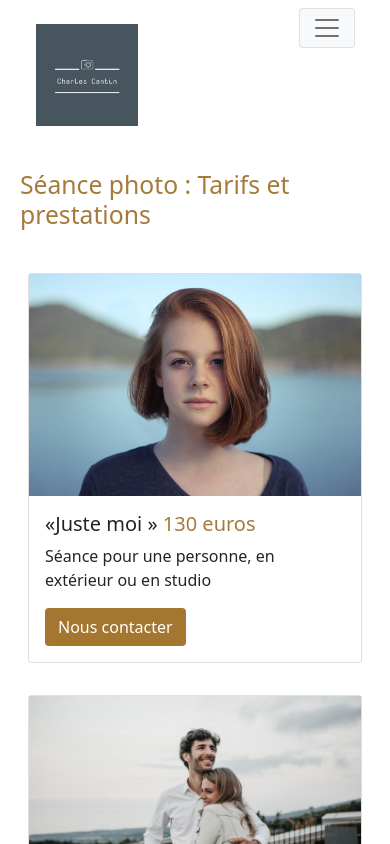
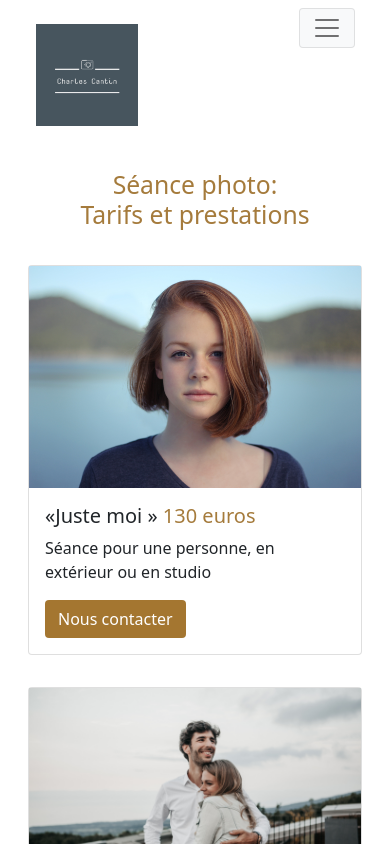
Before and after one commit to ccphung/charles-cantin, a Next.js app: page /tarifs in a window 390 px wide. Shown: the top 844 px of the page. Built offline with nearby package versions, Linux system fonts and the light colour scheme; a web font is replaced by a local one.

Commit message:
adjusting the display on small devices

```diff
--- a/app/galerie/galerie.css
+++ b/app/galerie/galerie.css
@@ -18,6 +18,7 @@ h2 {
 /*text "Découvrez..."*/
 p {
     font-size: 1.5em;
+    margin: 10px;
 }
 
 /* ---- Buttons ---- */
--- a/app/globals.css
+++ b/app/globals.css
@@ -169,7 +169,7 @@
 
 @keyframes fadeout {
     0%{
-        opacity: 00%;
+        opacity: 0%;
     }
 
     30%{
@@ -224,8 +224,13 @@
 
 @media (max-width: 800px){
     .static-text {
-        display: none;
+        position: fixed;
+        left: 50%;
+        animation: fadein 6s ease-in-out;
     }
+
+
+
     .link-nav  {
         position: relative;
         left: 80%;
@@ -235,7 +240,7 @@
 @media (max-width: 1000px){
     .link-nav  {
         position: relative;
-        left: 55%;
+        left: 40%;
         padding: 1px;
         margin: 1px;
     }
--- a/app/tarifs/page.jsx
+++ b/app/tarifs/page.jsx
@@ -10,7 +10,10 @@ const page = () => {
   <>
         <main>
             <div className="title-container">
-                <h2>Séance photo : Tarifs et prestations</h2>
+                <h2>
+                    <div>Séance photo: </div>
+                    <div> Tarifs et prestations</div>
+                </h2>
             </div>
 
             <Container>
--- a/app/tarifs/tarif.css
+++ b/app/tarifs/tarif.css
@@ -11,31 +11,18 @@ header {
     max-width: 100vw;
 }
 
-.title-container {
+h2 {
     display:flex;
     justify-content: center;
     margin: 20px;
     color:#a57b3c;
+    flex-direction: row;
+    align-items: center;
 }
 
 .colored-text{
     color:#a57b3c;
 }
-
-/* --- Section --- */
-
-/* section{
-    display: grid;
-    grid-template-columns: 1fr 1fr;
-    padding-left: 60px;
-    padding-right: 60px;
-} */
-
-
-/* article{
-    display:flex;
-} */
-
 
 /* --- Buttons ---- */
 
@@ -52,7 +39,10 @@ header {
 /* --- Media Queries --- */
 
 @media screen and (max-width:1024px){
-    header{
-        display:none;
+    h2{
+        display: flex;
+        flex-direction: column;
+        justify-content: center;
+        align-items: center;
     }
 }
```
